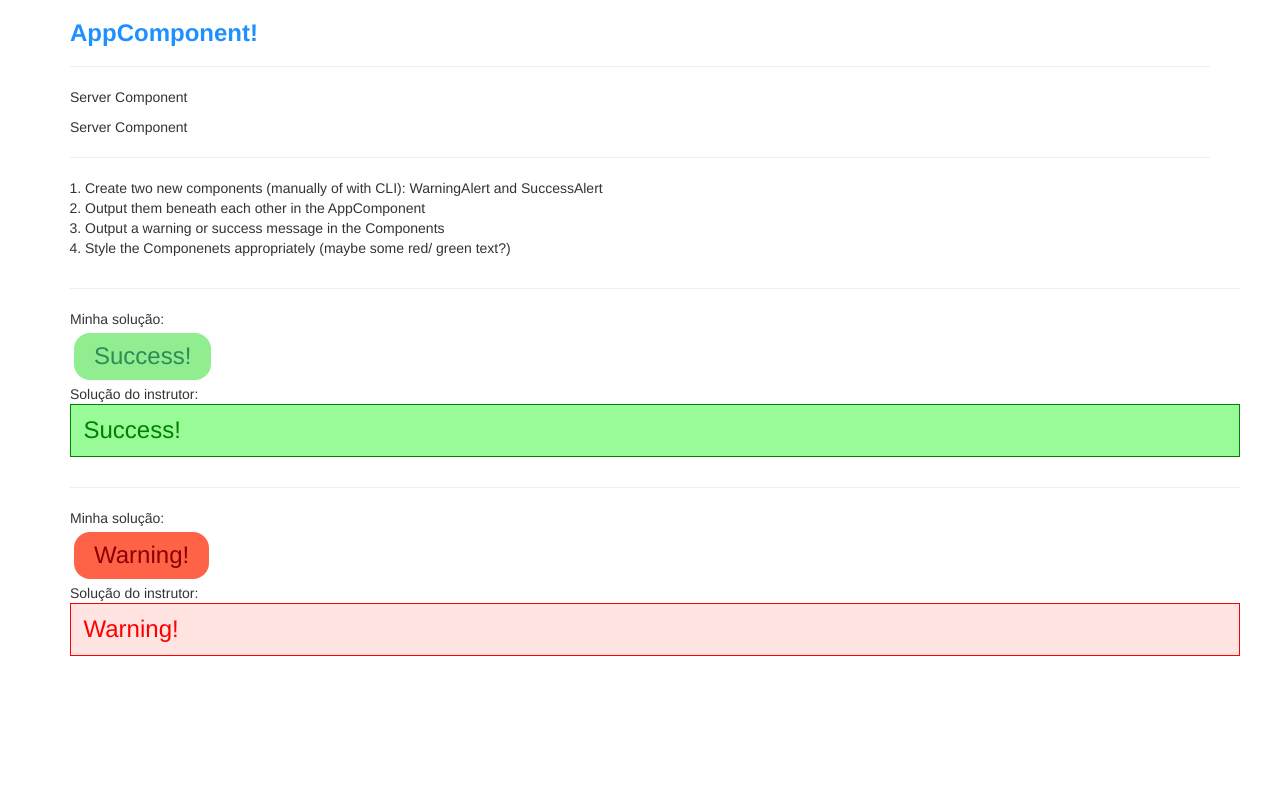
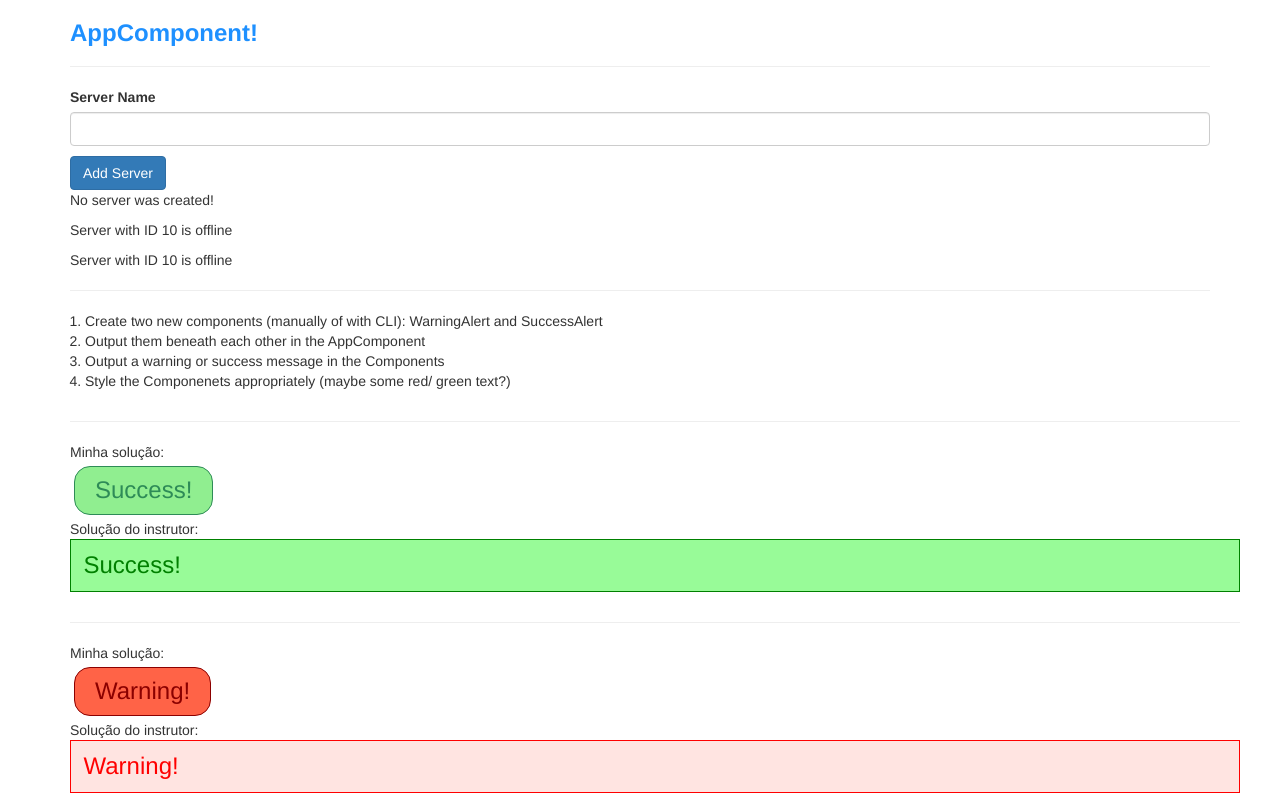
Before and after one commit to Kovalski-rgb/estudosAngular, an Angular app: page / in a window 1280 px wide. Built offline with nearby package versions, Linux system fonts and the light colour scheme.

Commit message:
one-way data binding e property binding

```diff
--- a/src/app/assignment/success-alert/success-alert.component.css
+++ b/src/app/assignment/success-alert/success-alert.component.css
@@ -8,6 +8,7 @@
     user-select: none;
     margin: 0.4rem;
     transition: color 0.1s ease-in-out, transform 0.2s ease-in-out;
+    border: 1px solid seagreen;
 }
 
 .square:hover{
--- a/src/app/assignment/warning-alert/warning-alert.component.css
+++ b/src/app/assignment/warning-alert/warning-alert.component.css
@@ -7,6 +7,7 @@
     user-select: none;
     margin: 0.4rem;
     transition: color 0.1s, transform 0.2s;
+    border: 1px solid darkred;
 }
 
 .square:hover{
--- a/src/app/server/server.component.html
+++ b/src/app/server/server.component.html
@@ -1 +1 @@
-<p>Server Component</p>
+<p>Server with ID {{serverId}} is {{getServerStatus()}} </p>
--- a/src/app/server/server.component.ts
+++ b/src/app/server/server.component.ts
@@ -6,4 +6,11 @@
 })
 export class ServerComponent {
 
+    serverId : Number = 10;
+    serverStatus : String = 'offline';
+
+    getServerStatus(){
+        return this.serverStatus;
+    }
+
 }
--- a/src/app/servers/servers.component.html
+++ b/src/app/servers/servers.component.html
@@ -1,3 +1,13 @@
+<label>Server Name</label>
+<input type="text" class="form-control"
+(input)="onUpdateServerName($event)">
+<p>{{serverName}}</p>
+
+<button class="btn btn-primary"
+[disabled]="!allowNewServer"
+(click)="onCreateServer()">Add Server</button>
+<!-- <p [innerText]="allowNewServer"></p> -->
+<p>{{ serverCreationStatus }}</p>
 <app-server></app-server>
 <app-server></app-server>
 
--- a/src/app/servers/servers.component.ts
+++ b/src/app/servers/servers.component.ts
@@ -1,5 +1,4 @@
 import { Component, OnInit } from '@angular/core';
-
 
   // selector: [app-servers], //para diretivas (vide exemplo relativo no html)
   // selector: .app-servers, //para classes (vide exemplo relativo no html)
@@ -9,10 +8,25 @@
   styleUrls: ['./servers.component.css']
 })
 export class ServersComponent implements OnInit {
+  allowNewServer = false;
+  serverCreationStatus = 'No server was created!';
+  serverName = "";
 
-  constructor() { }
+  constructor() {
+    setTimeout(() => {
+      this.allowNewServer = true;
+    } ,4000);
+  }
 
   ngOnInit(): void {
   }
 
+  onCreateServer(){
+    this.serverCreationStatus = "Server was Created!"
+  }
+
+  onUpdateServerName(event: Event){
+    this.serverName = (<HTMLInputElement>event.target).value;
+  }
+
 }
```
